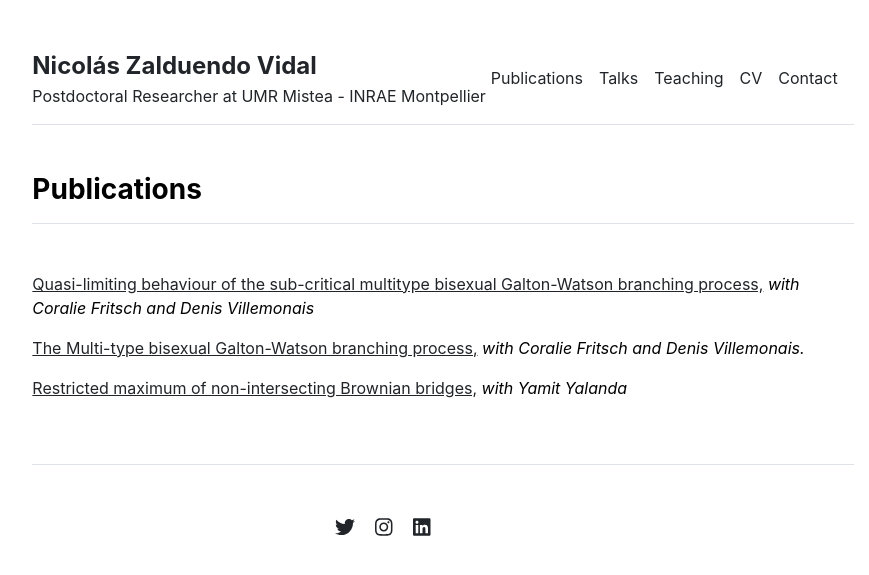
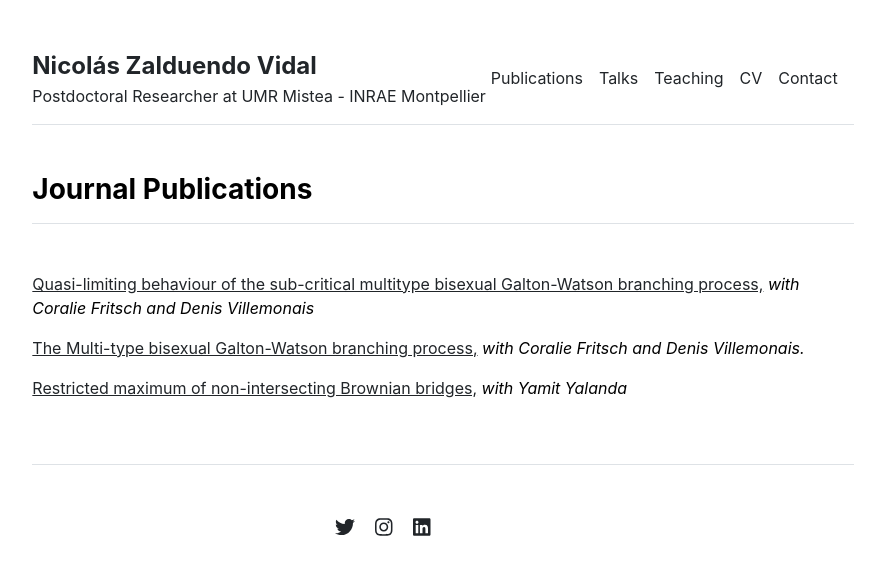
Before and after one commit to nzalduendo/nzalduendo.github.io, a Jekyll site: the page built from publications.md, in a window 1280 px wide. Shown: the top 575 px of the page, without its empty margins (197-1066 px from the left). Built offline with Jekyll 4.4.1, drawn with Linux system fonts in a browser that asks for light colours.

Commit message:
Update publications.html
change the title to Journal Publications as a test

```diff
--- a/_includes/publications.html
+++ b/_includes/publications.html
@@ -11,7 +11,7 @@
         <p align="justify">Abstract: <em>{{ item.abstract }}</em></p>
       {% endfor %}
     {% else %}
-    <h3 class="fw-bold border-bottom pb-3 mb-5">Publications</h3>
+    <h3 class="fw-bold border-bottom pb-3 mb-5">Journal Publications</h3>
       {% for item in site.data.publications.index %}
         {% if item.contributors == 'None' %}
           <p><a href="{{ item.url }}">{{ item.name }}</a></p>
```
